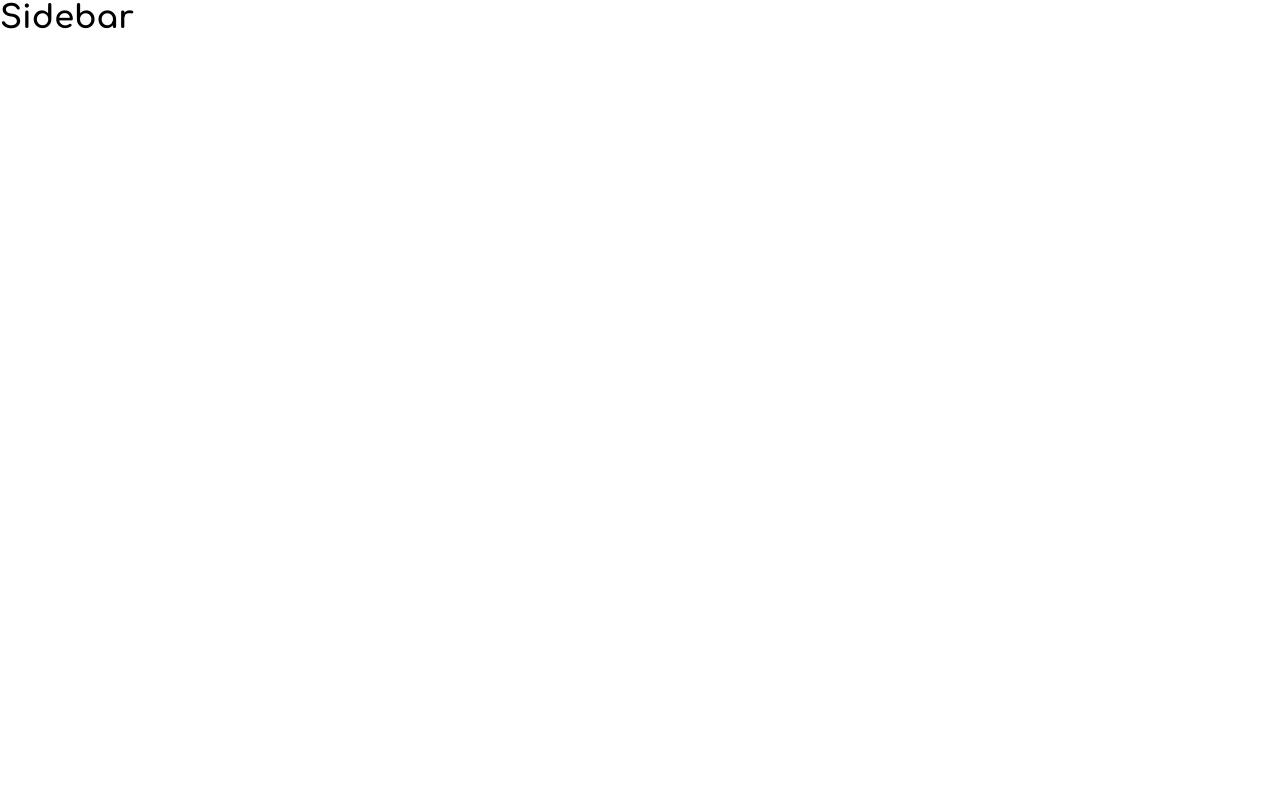
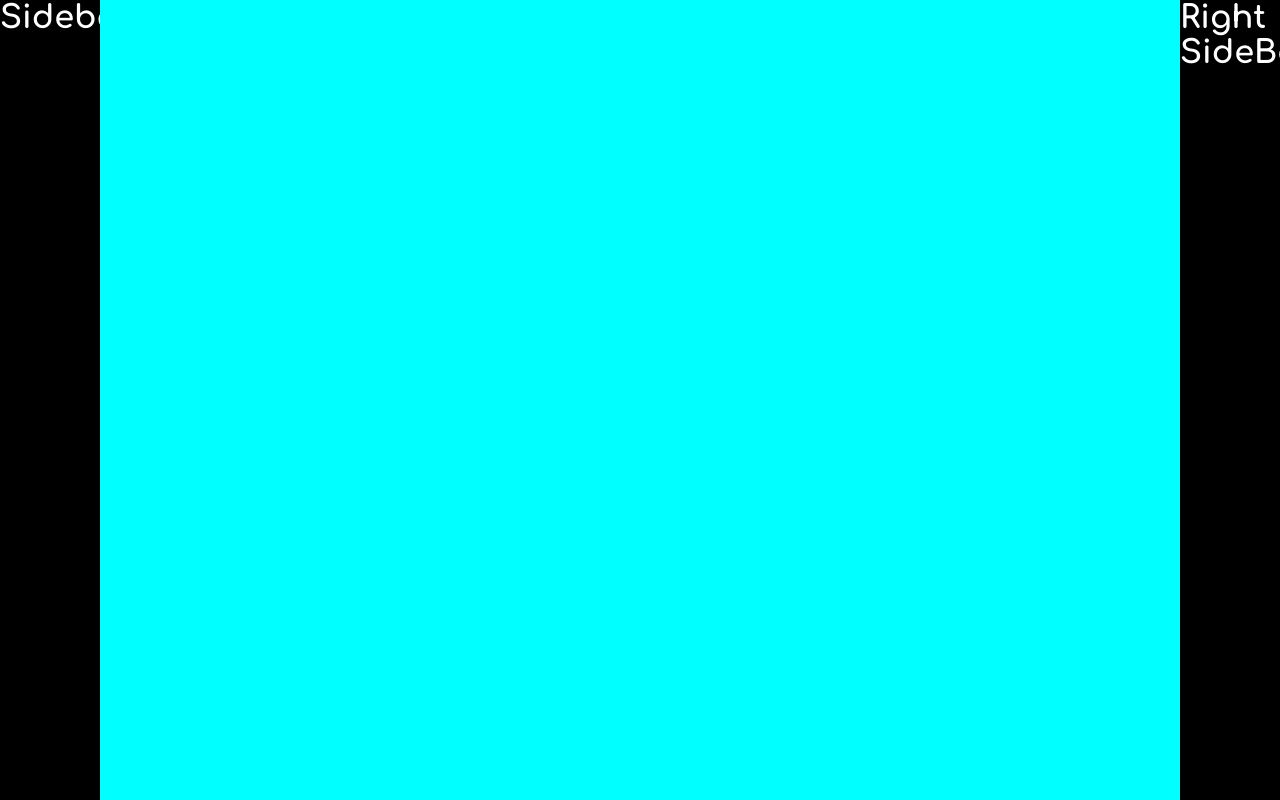
Before and after one commit to Jatin965/portfolio-2022, a React (Create React App) app: page / in a window 1280 px wide. Built offline with nearby package versions, Linux system fonts and the light colour scheme.

Commit message:
Base layout

```diff
--- a/src/App.scss
+++ b/src/App.scss
@@ -0,0 +1,2 @@
+@import "./assets/scss/container";
+@import "./assets/scss/sidebar";
--- a/src/App.tsx
+++ b/src/App.tsx
@@ -1,13 +1,14 @@
 import React from "react";
 import "./App.scss";
-import SideBar from "./components/Nav/SideBar";
+import LeftSideBar from "./components/Nav/LeftSideBar";
+import RightSidebar from "./components/Nav/RightSidebar";
 
 function App() {
   return (
     <div className="container">
-      <SideBar />
+      <LeftSideBar />
       <main></main>
-      <footer></footer>
+      <RightSidebar />
     </div>
   );
 }
--- /dev/null
+++ b/src/assets/scss/_container.scss
@@ -0,0 +1,8 @@
+.container {
+  display: flex;
+
+  main {
+    width: calc(100% - 200px);
+    background: cyan;
+  }
+}
--- /dev/null
+++ b/src/assets/scss/_sidebar.scss
@@ -0,0 +1,7 @@
+.sidebar {
+  height: 100vh;
+  width: 100px;
+  background: #000;
+  overflow: hidden;
+  color: #fff;
+}
--- a/src/components/Nav/SideBar.tsx
+++ b/src/components/Nav/LeftSideBar.tsx
@@ -1,6 +1,6 @@
 import React from "react";
 
-const SideBar = () => {
+const LeftSideBar = () => {
   return (
     <div className="sidebar">
       <h1>Sidebar</h1>
@@ -8,4 +8,4 @@ const SideBar = () => {
   );
 };
 
-export default SideBar;
+export default LeftSideBar;
--- /dev/null
+++ b/src/components/Nav/RightSidebar.tsx
@@ -0,0 +1,11 @@
+import React from "react";
+
+const RightSidebar = () => {
+  return (
+    <div className="sidebar">
+      <h1>Right SideBar</h1>
+    </div>
+  );
+};
+
+export default RightSidebar;
```
